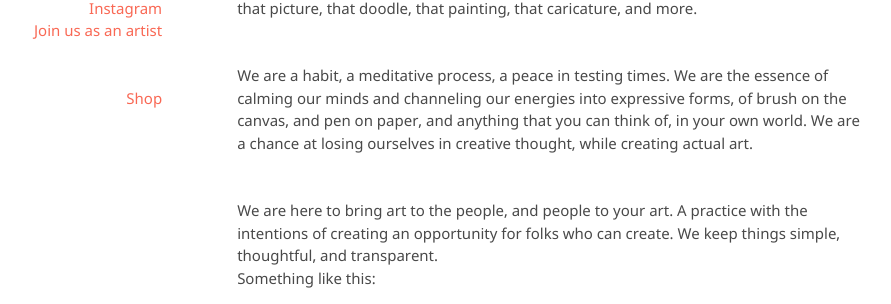
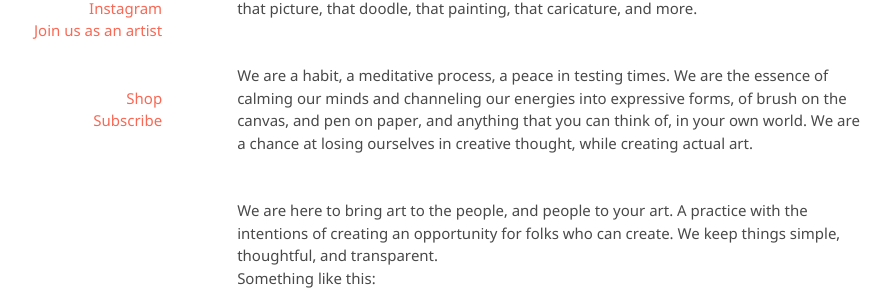
Before and after one commit to kvshvlin/yourmailproject, a Jekyll site: the page built from index.md, in a window 1280 px wide and 900 px high. Shown: the part 296-600 px from the top of the window, without its empty margins (191-1082 px from the left). Built offline with Jekyll 4.4.1, drawn with Linux system fonts in a browser that asks for light colours; our own code applies the rules of GitHub Pages for plain Markdown files.

Commit message:
Update default.html

```diff
--- a/_layouts/default.html
+++ b/_layouts/default.html
@@ -20,7 +20,8 @@
           <a href="https://yourmailproject.typeform.com/to/krhWpQJZ" target="_blank">Join us as an artist</a>
         </p>
         <p>
-          <a href="https://www.gumroad.com/yourmailproject" target="_blank">Shop</a>
+          <a href="https://www.gumroad.com/yourmailproject" target="_blank">Shop</a><br>
+          <a href="https://www.patreon.com/yourmailproject?fan_landing=true" target="_blank">Subscribe</a>
         </p>
       </div>
     </header>
```
